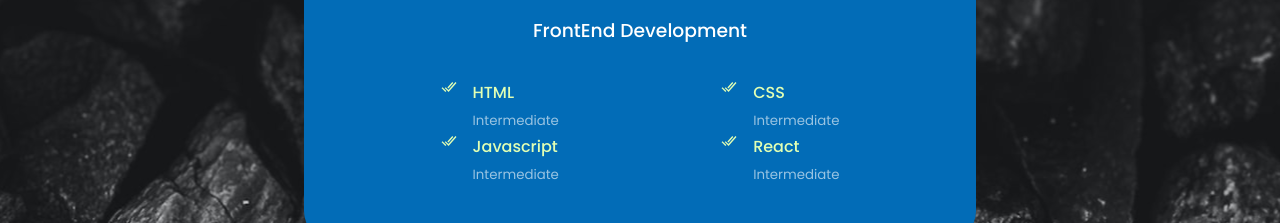
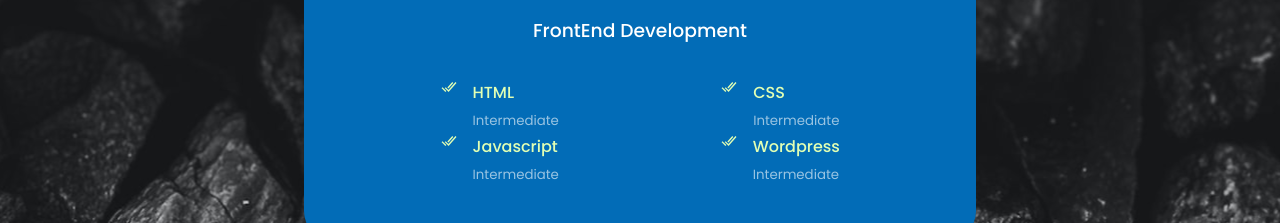
Before and after one commit to hsharma700/my-portfolio-2024, a React (Create React App) app: page / in a window 1280 px wide. Shown: the part 1080-1303 px from the top of the page. Built offline with nearby package versions, Linux system fonts and the light colour scheme; a web font is replaced by a local one.

Commit message:
Update About.jsx

```diff
--- a/src/components/about/About.jsx
+++ b/src/components/about/About.jsx
@@ -65,7 +65,7 @@
                 <article className='experience_details'>
                   <IoCheckmarkDoneSharp/>
                   <div>
-                  <h4>React</h4>
+                  <h4>Wordpress</h4>
                   <small className='text-light'>Intermediate</small>
                   </div>
 
```
